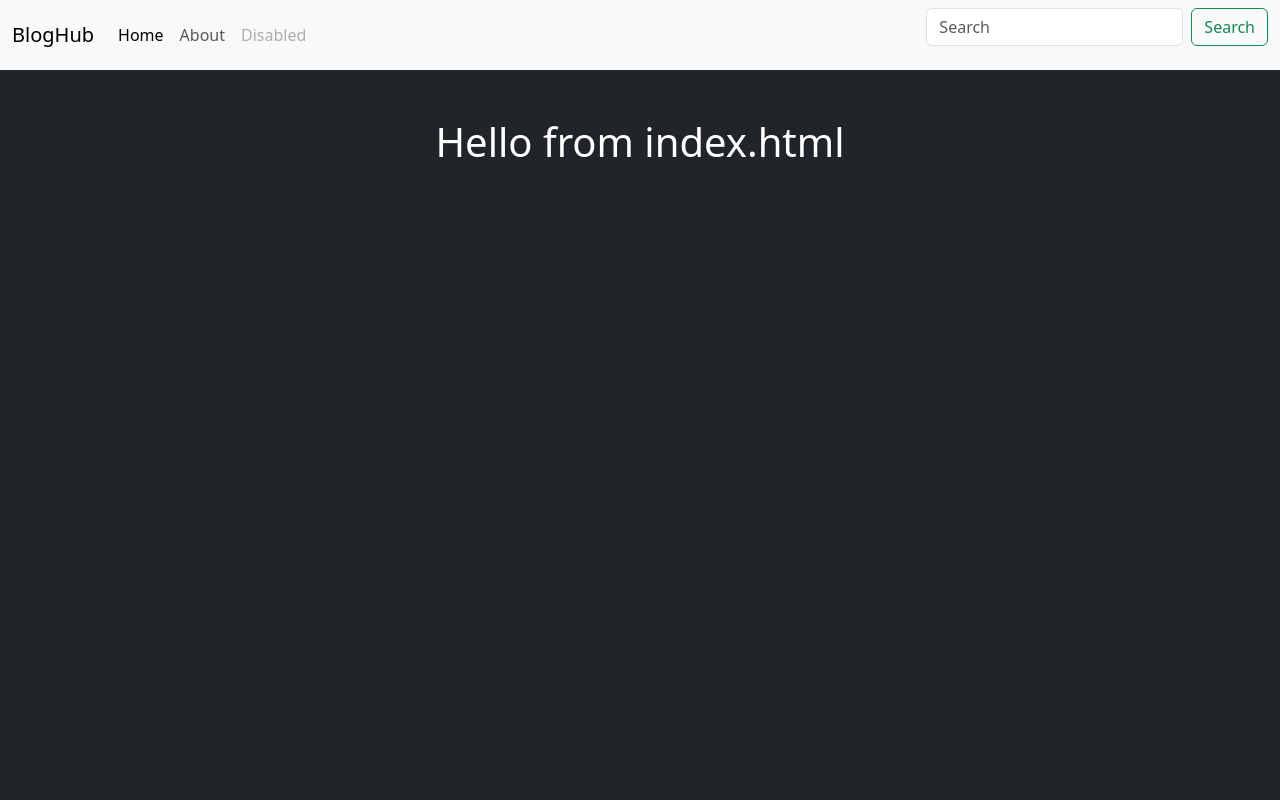
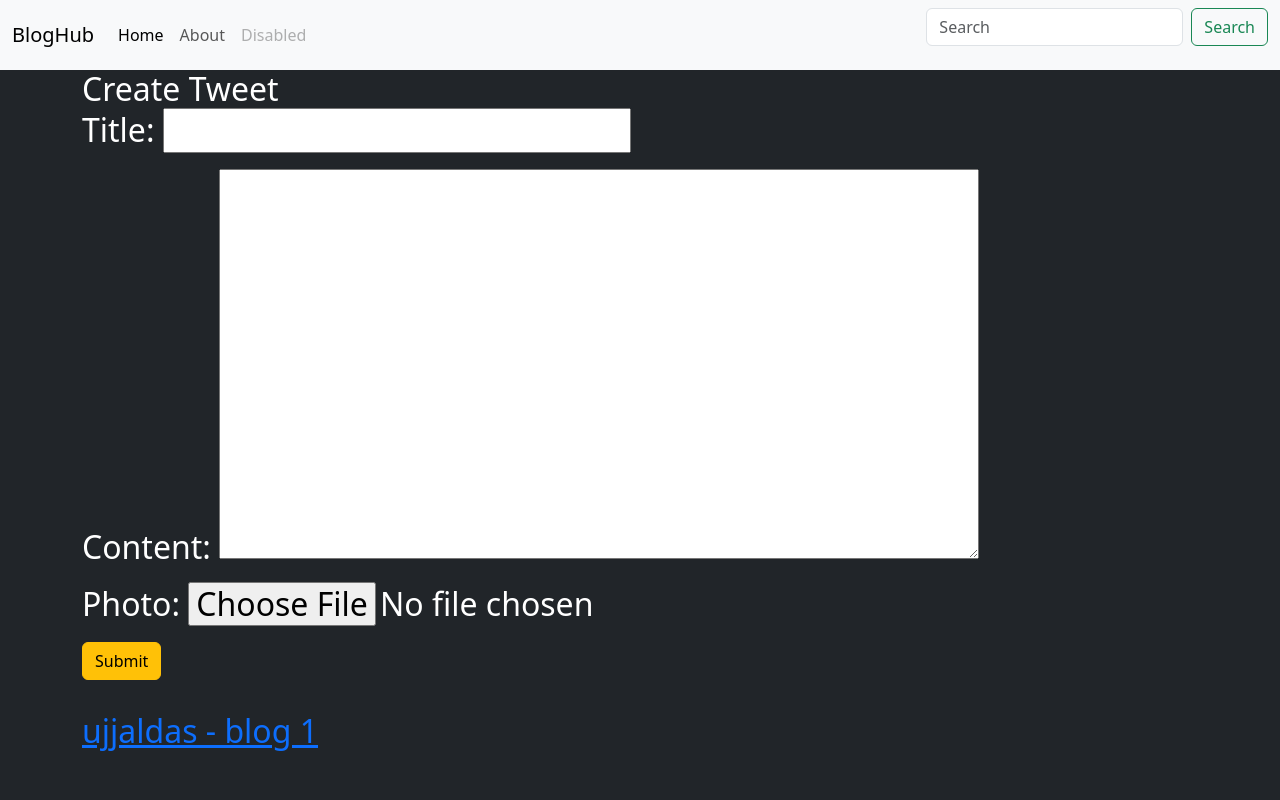
Before and after one commit to ujjaldas-11/django-blog-app, a Django app: template tweet/templates/tweet_form.html in a window 1280 px wide. Run offline with Django 5.2, Linux system fonts and the light colour scheme; the template is opened without the code that fills it: values that come from a table or form of the project are taken from there, others are empty; data comes from the database, SQL or seed files in the repository; parts of the project's set-up code (start-up, migrations or seed data) failed here and were passed over.

Commit message:
fixed templates issue

```diff
--- a/tweet/forms.py
+++ b/tweet/forms.py
@@ -0,0 +1,7 @@
+from django import forms
+from . models import Tweet
+
+class TweetForm(forms.ModelForm):
+    class Meta:
+        model = Tweet
+        fields = ['title', 'content', 'photo']
--- a/tweet/templates/tweet_form.html
+++ b/tweet/templates/tweet_form.html
@@ -7,5 +7,17 @@
 <!-- <title>Tweet home</title> -->
 
 {% block content %}
-    <h1 class="text-center mt-5">Hello from index.html</h1>
+    <h2>
+        {% if form.instance.pk %}
+            Edit Tweet
+        {% else %}
+            Create Tweet
+        {% endif %}
+        <form action="POST" enctype="multipart/form-data" class="form">
+            {% csrf_token %}
+            {{ form.as_p }}
+            <button class="btn btn-warning" type="submit">Submit</button>
+        </form>
+        <a href="{% url "tweet_list" %}">{{ tweet }}</a>
+    </h2>
 {% endblock %}
--- a/tweet/urls.py
+++ b/tweet/urls.py
@@ -4,6 +4,6 @@ from . import views
 urlpatterns = [
     path('', views.tweet_list, name="tweet_list"),
     path('create/', views.create_tweet, name="create_tweet"),
-    path('edit/<int: tweet_id>/', views.create_tweet, name="create_tweet"),
-    path('delete/<int: tweet_id>/', views.create_tweet, name="create_tweet"),
+    path('<int:tweet_id>/edit/', views.update_tweet, name="update_tweet"),
+    path('<int:tweet_id>/delete/', views.delete_tweet, name="delete_tweet"),
 ]
```
Also changed, not shown: tweet/templates/tweet_list.html (+4 -4 lines), tweet/views.py (+6 -7 lines), tweet/models.py (line endings or trailing spaces).
